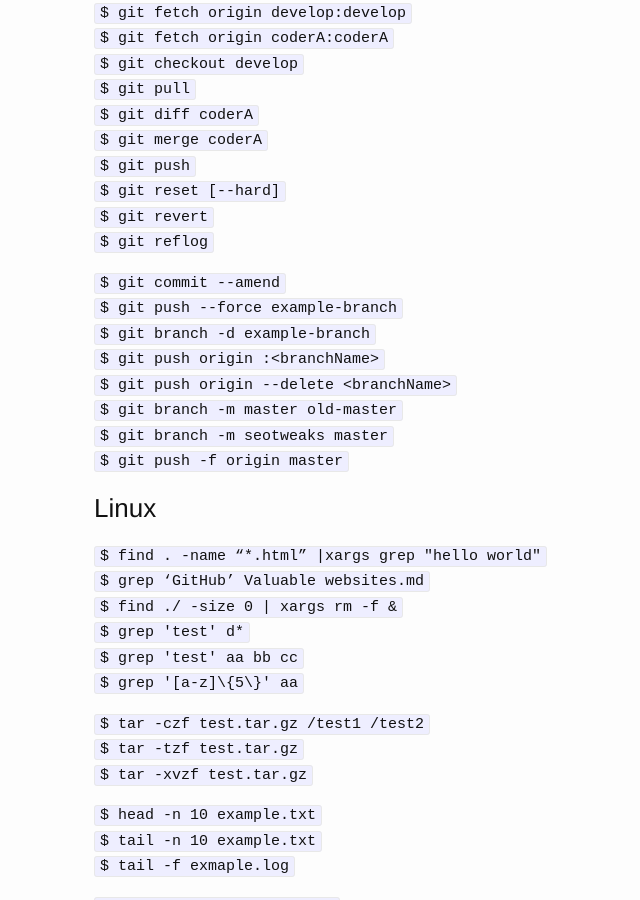
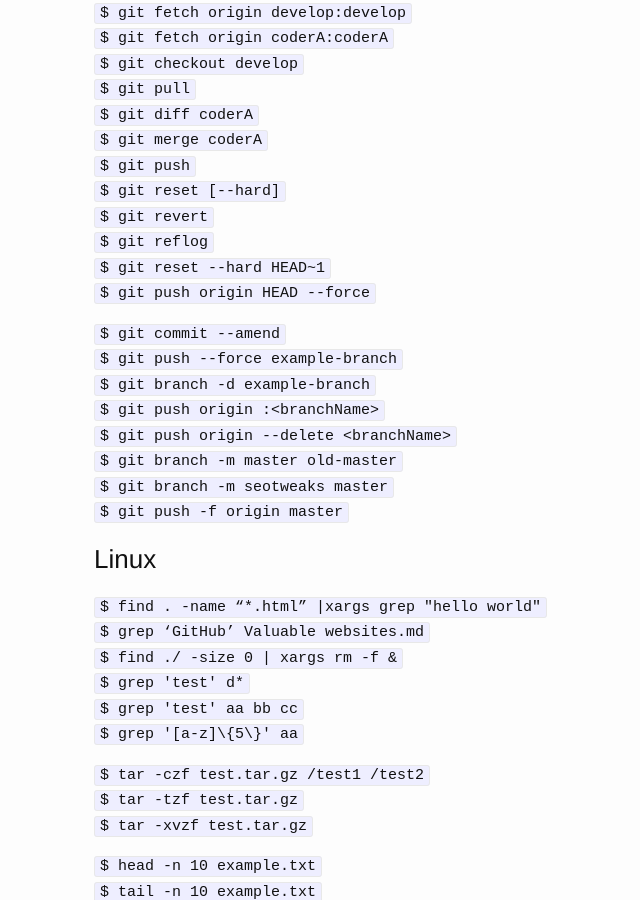
Before and after one commit to GeekRRK/GeekRRK.github.io, a Jekyll site: the page built from _posts/2015-12-15-Frequent commands.md, in a window 1280 px wide and 900 px high, scrolled down 1712 px. Shown: the whole window, without its empty margins (176-816 px from the left). Built offline with Jekyll 4.4.1, drawn with Linux system fonts in a browser that asks for light colours.

Commit message:
Update 2015-12-15-Frequent commands.md

```diff
--- a/_posts/2015-12-15-Frequent commands.md
+++ b/_posts/2015-12-15-Frequent commands.md
@@ -75,6 +75,8 @@ Sync with author after fork
 `$ git reset [--hard]`
 `$ git revert`
 `$ git reflog`
+`$ git reset --hard HEAD~1`
+`$ git push origin HEAD --force`
 
 `$ git commit --amend`
 `$ git push --force example-branch`
```
